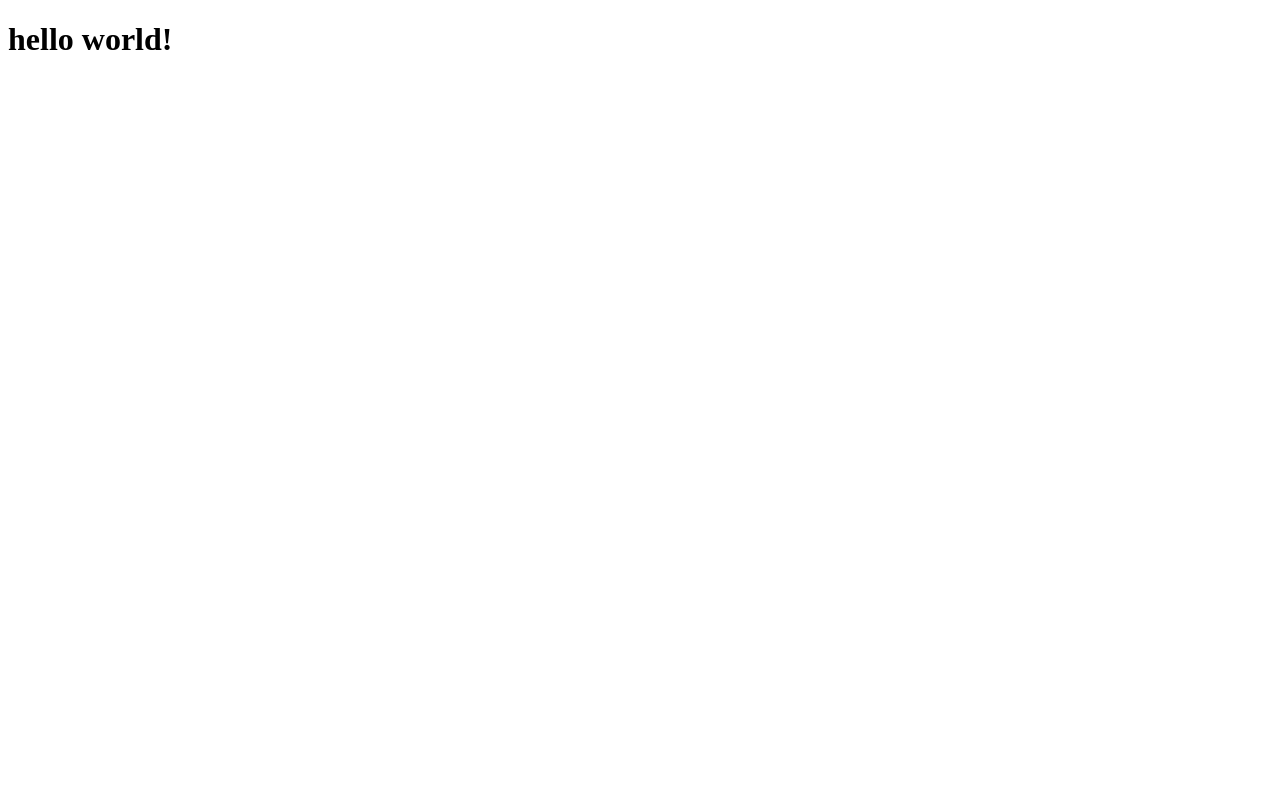
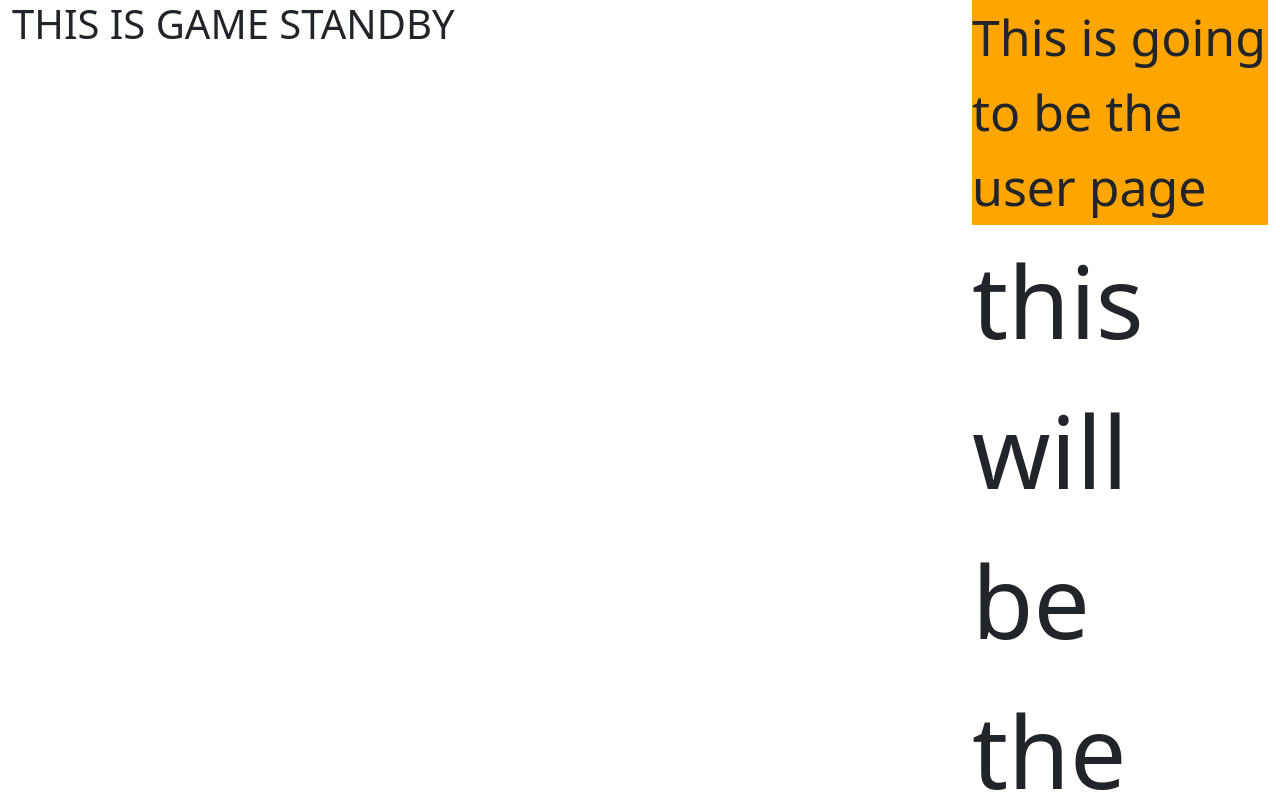
Before and after one commit to 42TransLand/ft_transcendence, a React (Create React App) app in the folder front-end/: page / in a window 1280 px wide. Shown: the top 800 px of the page. Built offline with nearby package versions, Linux system fonts and the light colour scheme.

Commit message:
TL42-63 feat. 메인 페이지 그리드 나눔
메인 페이지 하위의 template들을 나누는 grid를 추가했음

```diff
--- a/front-end/src/App.tsx
+++ b/front-end/src/App.tsx
@@ -1,7 +1,9 @@
 import React from 'react';
+import 'bootstrap/dist/css/bootstrap.min.css';
+import Main from './UI/Pages/Main';
 
 function App() {
-  return <h1>hello world!</h1>;
+  return <Main />;
 }
 
 export default App;
--- a/front-end/src/UI/Pages/Main/index.tsx
+++ b/front-end/src/UI/Pages/Main/index.tsx
@@ -1,5 +1,23 @@
 import React from 'react';
+import Container from 'react-bootstrap/Container';
+import Row from 'react-bootstrap/Row';
+import Col from 'react-bootstrap/Col';
+import MainStandby from '../../Templates/MainStandby';
+import MainSocial from '../../Templates/MainSocial';
 
-export function Main() {
-  // return ();
+function Main() {
+  return (
+    <Container fluid>
+      <Row>
+        <Col xs={9} id="main-standby-wrapper">
+          <MainStandby />
+        </Col>
+        <Col xs={3} id="main-social-wrapper">
+          <MainSocial />
+        </Col>
+      </Row>
+    </Container>
+  );
 }
+
+export default Main;
--- a/front-end/src/UI/Templates/MainSocial/index.tsx
+++ b/front-end/src/UI/Templates/MainSocial/index.tsx
@@ -1,5 +1,19 @@
 import React from 'react';
+import Container from 'react-bootstrap/Container';
+import Row from 'react-bootstrap/Row';
+import Col from 'react-bootstrap/Col';
 
-export function MainSocial() {
-  // return ();
+function MainSocial() {
+  return (
+    <Container>
+      <Col>
+        <Row style={{ background: 'orange', fontSize: 50 }}>
+          This is going to be the user page
+        </Row>
+        <Row style={{ fontSize: 100 }}>this will be the tab</Row>
+      </Col>
+    </Container>
+  );
 }
+
+export default MainSocial;
--- a/front-end/src/UI/Templates/MainStandby/index.tsx
+++ b/front-end/src/UI/Templates/MainStandby/index.tsx
@@ -1,5 +1,7 @@
 import React from 'react';
 
-export function MainStandby() {
-  // return ();
+function MainStandby() {
+  return <h1>THIS IS GAME STANDBY</h1>;
 }
+
+export default MainStandby;
```
